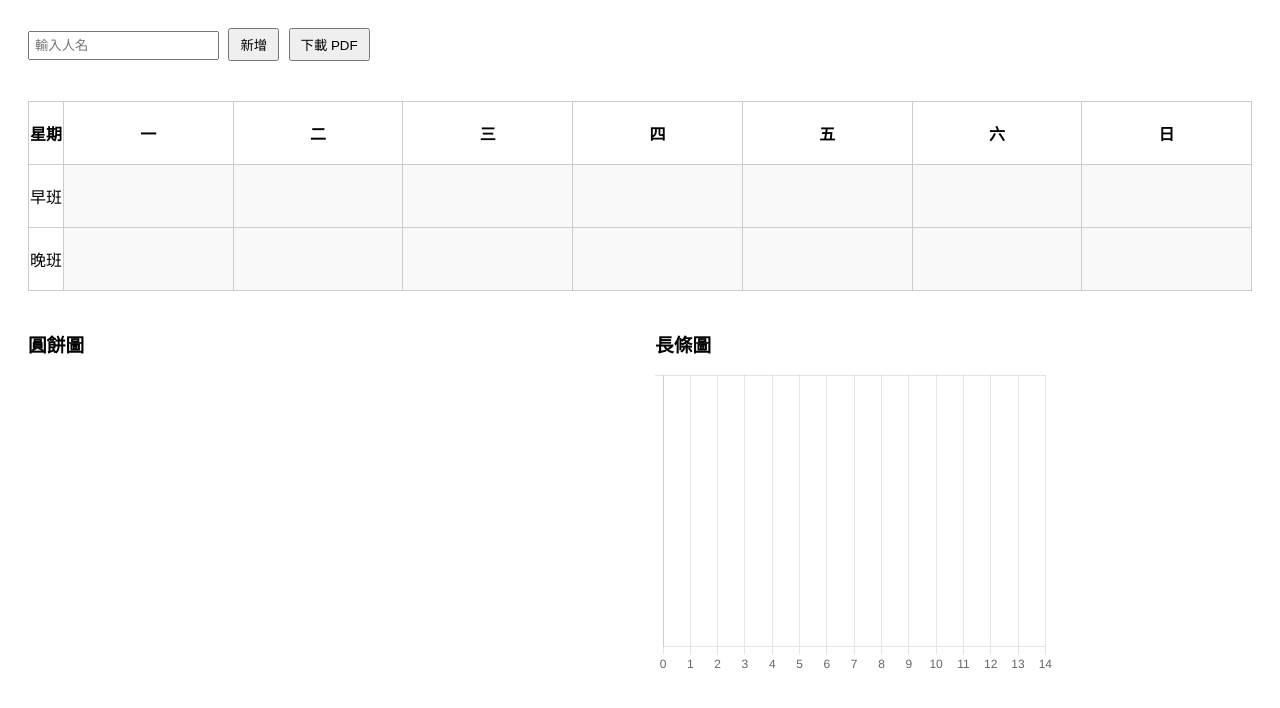
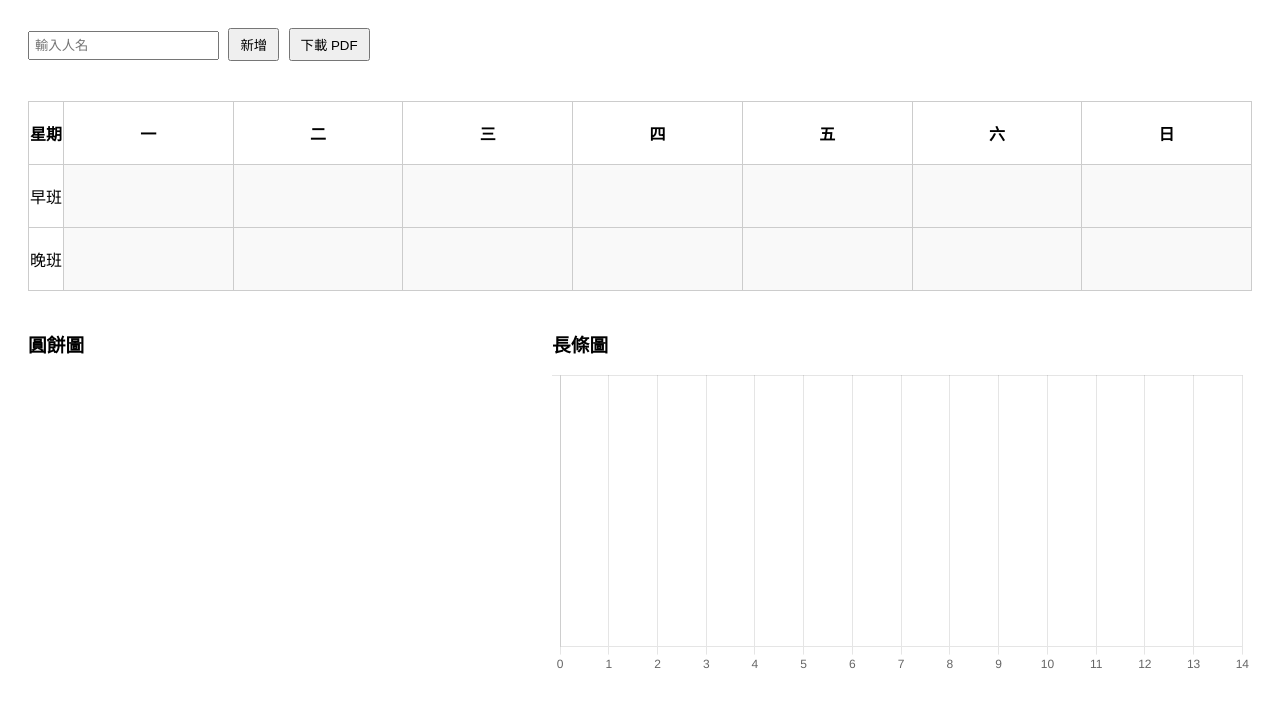
Before and after one commit to 322nimodoritai/jsdemo, a plain HTML site: page demo3.html in a window 1280 px wide. Drawn offline with nearby package versions, Linux system fonts and the light colour scheme.

Commit message:
Update demo3.html

```diff
--- a/demo3.html
+++ b/demo3.html
@@ -80,7 +80,7 @@
   </div>
   <div class="chart-section">
     <h3>長條圖</h3>
-    <canvas id="barChart" width="400" height="300"></canvas>
+    <canvas id="barChart" width="700" height="300"></canvas>
   </div>
 </div>
 
```
